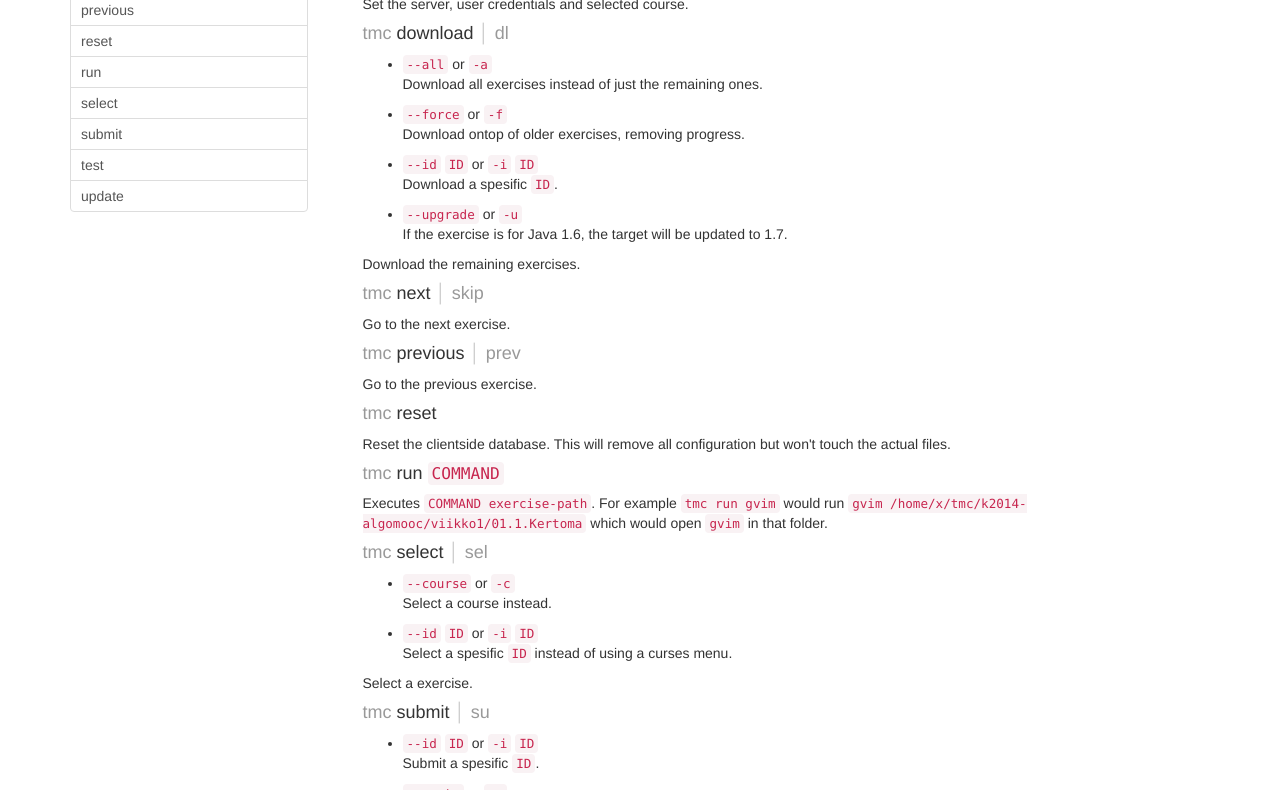
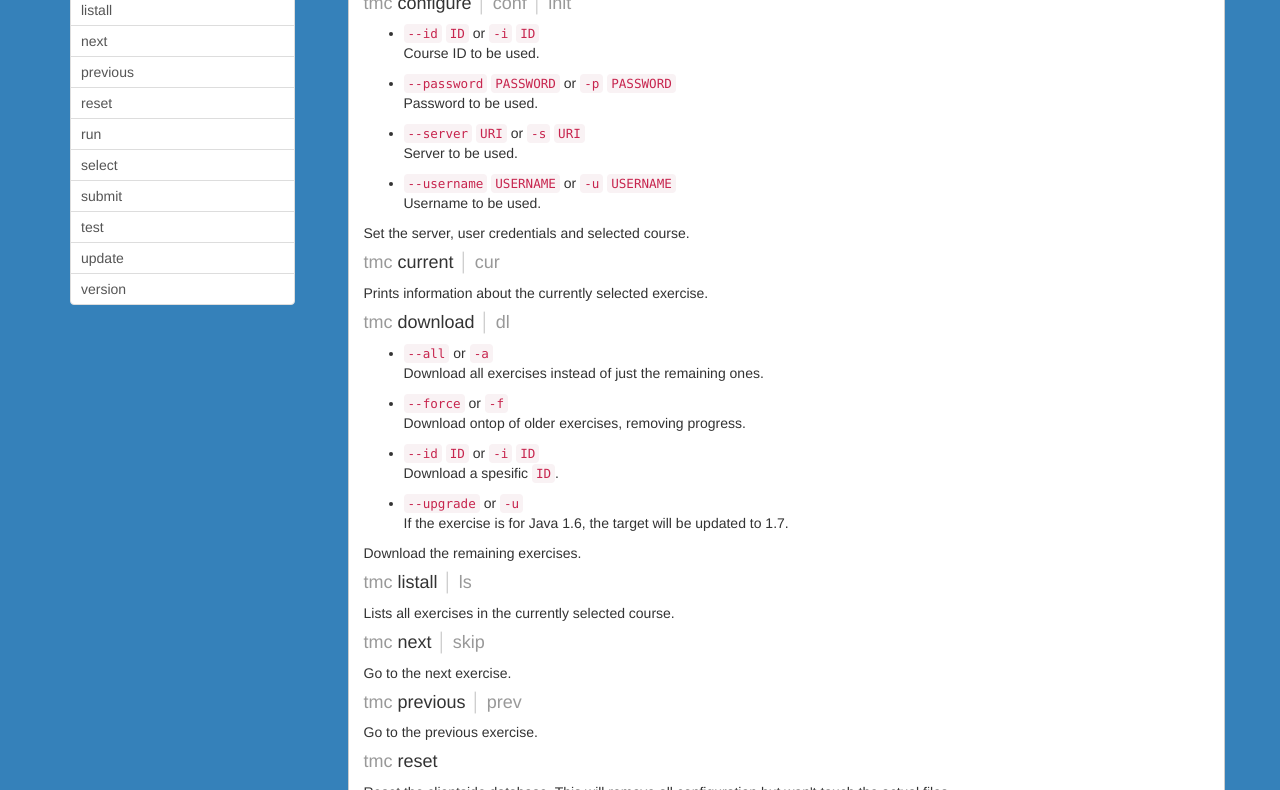
Before and after one commit to minttu/tmc.py, a plain HTML site: page index.html in a window 1280 px wide. Shown: the part 158-948 px from the top of the page. Drawn offline with nearby package versions, Linux system fonts and the light colour scheme.

Commit message:
updated to reflect current situation

```diff
--- a/docs.css
+++ b/docs.css
@@ -1,6 +1,18 @@
+body {
+    background-color: #3581ba;
+}
+
+.content {
+    margin-top: 28px;
+    margin-bottom: 28px;
+    background-color: #ffffff;
+    border: thin solid #ccc;
+    border-radius: 3px;
+}
+
 nav {
     margin-top: 28px;
-    min-width: 19%;
+    min-width: 18%;
     top: 0;
     bottom: 0;
     padding-right: 0.5rem;
@@ -11,10 +23,6 @@ nav {
 .list-group-item {
     padding: 0.5rem;
     padding-left: 1rem;
-}
-
-.list-group-item:hover {
-    background-color: rgba(0,0,0,0.09) !important;
 }
 
 .list-group-item.heading {
--- a/index.html
+++ b/index.html
@@ -17,14 +17,18 @@
 <body>
     <div class="container">
         <div class="row">
-            <div class="col-xs-3">
+            <div class="hidden-xs col-sm-3">
                 <nav class="nav affix hidden-xs">
                     <div class="list-group">
                         <a class="list-group-item heading" href="#commands">Commands</a>
 
                         <a class="list-group-item" href="#configure">configure</a>
 
+                        <a class="list-group-item" href="#current">current</a>
+
                         <a class="list-group-item" href="#download">download</a>
+
+                        <a class="list-group-item" href="#listall">listall</a>
 
                         <a class="list-group-item" href="#next">next</a>
 
@@ -42,14 +46,16 @@
 
                         <a class="list-group-item" href="#update">update</a>
 
+                        <a class="list-group-item" href="#version">version</a>
+
                     </div>
                 </nav>
             </div>
-            <div class="col-xs-9">
+            <div class="col-xs-12 col-sm-9 content">
                 <h1>tmc.py docs <a href="https://github.com/JuhaniImberg/tmc.py">GitHub</a></h1>
 
                 <section>
-                    <h2>Commands</h2>
+                    <h2 id="commands">Commands</h2>
 
                     <article>
 
@@ -66,7 +72,119 @@
     </h4>
 
 
+                            <ul class=>
+
+                                <li>
+
+    <code>--id</code>
+
+
+
+    <code>ID</code>
+
+
+
+                                         or
+
+    <code>-i</code>
+
+
+
+    <code>ID</code>
+
+
+
+                                    <p>Course ID to be used.</p>
+                                </li>
+
+                                <li>
+
+    <code>--password</code>
+
+
+
+    <code>PASSWORD</code>
+
+
+
+                                         or
+
+    <code>-p</code>
+
+
+
+    <code>PASSWORD</code>
+
+
+
+                                    <p>Password to be used.</p>
+                                </li>
+
+                                <li>
+
+    <code>--server</code>
+
+
+
+    <code>URI</code>
+
+
+
+                                         or
+
+    <code>-s</code>
+
+
+
+    <code>URI</code>
+
+
+
+                                    <p>Server to be used.</p>
+                                </li>
+
+                                <li>
+
+    <code>--username</code>
+
+
+
+    <code>USERNAME</code>
+
+
+
+                                         or
+
+    <code>-u</code>
+
+
+
+    <code>USERNAME</code>
+
+
+
+                                    <p>Username to be used.</p>
+                                </li>
+
+                            </ul>
+
                         <p class="description"><p>Set the server, user credentials and selected course.</p></p>
+                    </article>
+
+                    <article>
+
+    <h4 class="name" id="current">
+        current
+
+
+
+                <span class="alias">cur</span>
+
+
+    </h4>
+
+
+                        <p class="description"><p>Prints information about the currently selected exercise.</p></p>
                     </article>
 
                     <article>
@@ -155,6 +273,22 @@
                             </ul>
 
                         <p class="description"><p>Download the remaining exercises.</p></p>
+                    </article>
+
+                    <article>
+
+    <h4 class="name" id="listall">
+        listall
+
+
+
+                <span class="alias">ls</span>
+
+
+    </h4>
+
+
+                        <p class="description"><p>Lists all exercises in the currently selected course.</p></p>
                     </article>
 
                     <article>
@@ -424,9 +558,24 @@
                         <p class="description"><p>Update the exercise metadata of the selected course.</p></p>
                     </article>
 
+                    <article>
+
+    <h4 class="name" id="version">
+        version
+
+
+    </h4>
+
+
+                        <p class="description"><p>Prints the tmc.py version.</p></p>
+                    </article>
+
                 </section>
 
-                <footer>Generated by a bunch of files. 2014-08-04 19:46:53.692824</footer>
+                <footer>
+                    tmc.py 0.3.3<br>
+                    Generated by a bunch of files. 2014-08-06 16:17:41.947733
+                </footer>
             </div>
         </div>
     </div>
```
Also changed, not shown: template.html (+7 -4 lines), 3 other files.
